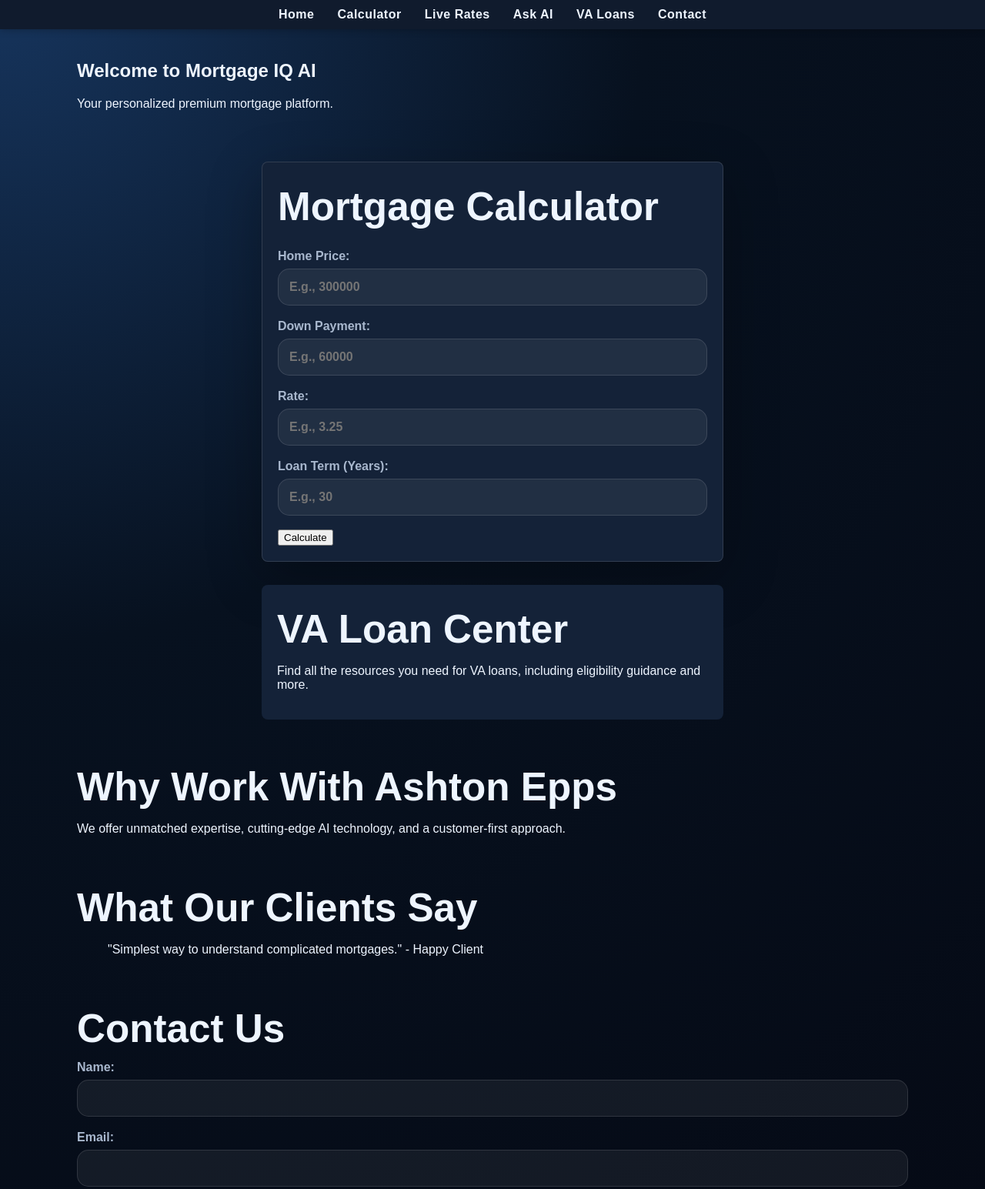
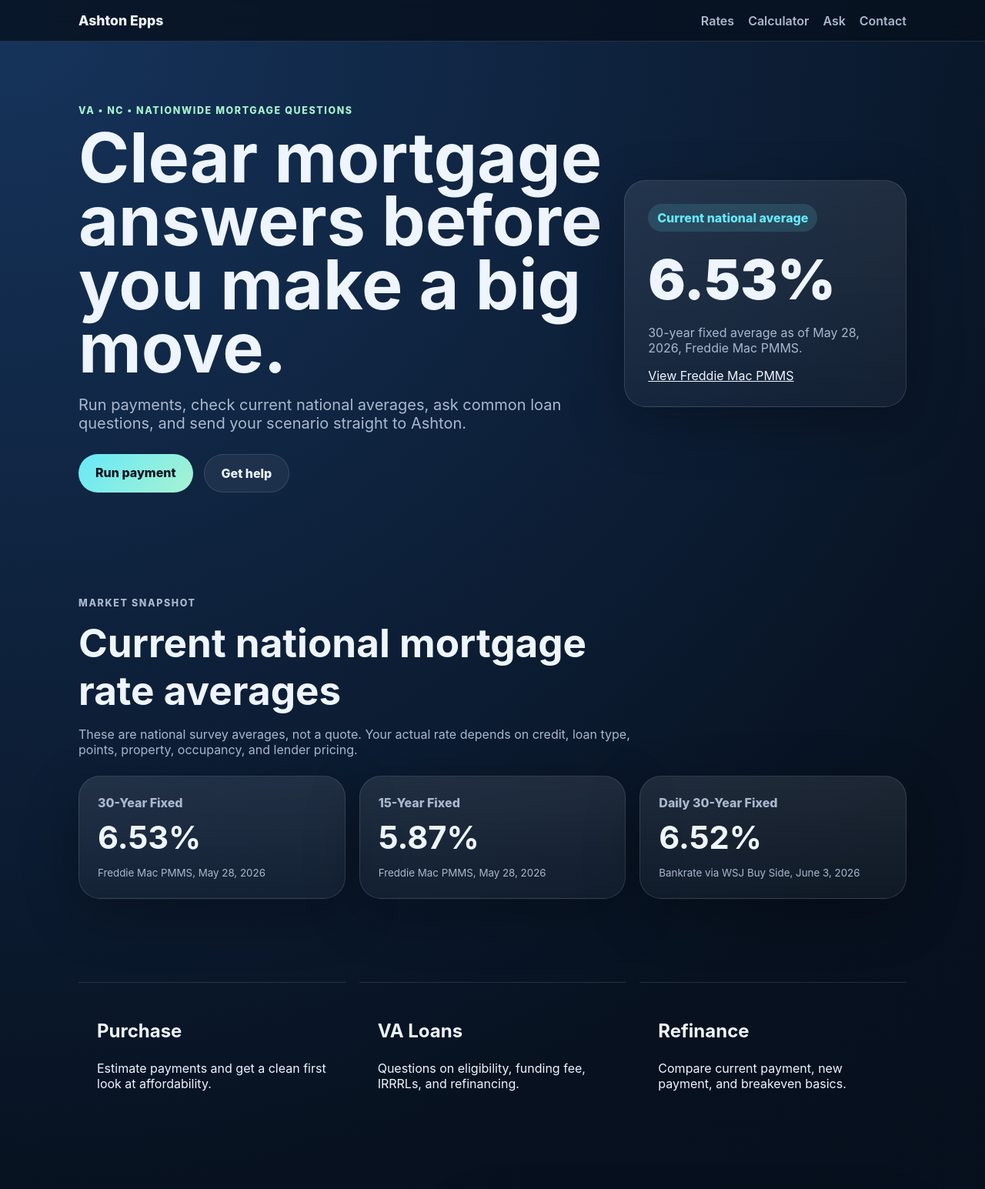
Before and after one commit to eppsashton-stack/epps-mortgage-ai, a plain HTML site: page index.html in a window 1280 px wide. Shown: the top 1545 px of the page at 77% size. Drawn offline with Linux system fonts and the light colour scheme.

Commit message:
Revert to Ashton Epps branding and previous layout

```diff
--- a/index.html
+++ b/index.html
@@ -3,106 +3,112 @@
 <head>
   <meta charset="utf-8" />
   <meta name="viewport" content="width=device-width, initial-scale=1" />
-  <title>Mortgage IQ AI | Powered by Ashton Epps</title>
-  <meta name="description" content="Mortgage premium platform with personalized solutions for all your mortgage needs." />
+  <title>Ashton Epps | Mortgage Help in VA & NC</title>
+  <meta name="description" content="Mortgage guidance, calculators, and quick answers for buyers, homeowners, VA borrowers, and refinance shoppers." />
   <link rel="stylesheet" href="styles.css" />
-  <style>
-    body {
-      margin: 0;
-      font-family: Arial, sans-serif;
-      background-color: var(--bg);
-      color: var(--text);
-      overflow-x: hidden;
-    }
-    .sticky-nav {
-      position: sticky;
-      top: 0;
-      background: var(--panel);
-      z-index: 1000;
-      display: flex;
-      justify-content: center;
-      padding: 10px 0;
-      box-shadow: 0 0 10px rgba(0, 0, 0, 0.3);
-    }
-    .sticky-nav a {
-      margin: 0 15px;
-      text-decoration: none;
-      color: var(--text);
-      font-weight: bold;
-      letter-spacing: 0.5px;
-    }
-    .section {
-      padding: 20px;
-    }
-    footer {
-      text-align: center;
-      padding: 20px;
-      background: var(--panel);
-      font-size: 14px;
-      color: var(--muted);
-    }
-    .calculator, .va-loan {
-      margin: 30px auto;
-      max-width: 600px;
-      padding: 20px;
-      background: var(--card);
-      border-radius: 8px;
-    }
-  </style>
 </head>
 <body>
-  <div class="sticky-nav">
-    <a href="#home">Home</a>
-    <a href="#calculator">Calculator</a>
-    <a href="#live-rates">Live Rates</a>
-    <a href="#ask-ai">Ask AI</a>
-    <a href="#va-loan">VA Loans</a>
-    <a href="#contact">Contact</a>
-  </div>
-  <main>
-    <section id="home" class="section">
-      <h1>Welcome to Mortgage IQ AI</h1>
-      <p>Your personalized premium mortgage platform.</p>
+  <header class="site-header">
+    <nav class="nav">
+      <a class="brand" href="#top">Ashton Epps</a>
+      <div class="nav-links">
+        <a href="#rates">Rates</a><a href="#calculator">Calculator</a><a href="#qa">Ask</a><a href="#contact">Contact</a>
+      </div>
+    </nav>
+  </header>
+
+  <main id="top">
+    <section class="hero">
+      <div class="hero-content">
+        <p class="eyebrow">VA • NC • Nationwide mortgage questions</p>
+        <h1>Clear mortgage answers before you make a big move.</h1>
+        <p class="subtitle">Run payments, check current national averages, ask common loan questions, and send your scenario straight to Ashton.</p>
+        <div class="hero-actions">
+          <a class="button primary" href="#calculator">Run payment</a>
+          <a class="button secondary" href="#contact">Get help</a>
+        </div>
+      </div>
+      <div class="hero-card">
+        <span class="badge">Current national average</span>
+        <div class="rate-big">6.53%</div>
+        <p>30-year fixed average as of May 28, 2026, Freddie Mac PMMS.</p>
+        <a href="https://www.freddiemac.com/pmms" target="_blank" rel="noopener">View Freddie Mac PMMS</a>
+      </div>
     </section>
 
-    <section id="calculator" class="section calculator">
-      <h2>Mortgage Calculator</h2>
-      <form>
-        <label>Home Price: <input type="number" placeholder="E.g., 300000"></label><br/>
-        <label>Down Payment: <input type="number" placeholder="E.g., 60000"></label><br/>
-        <label>Rate: <input type="number" step="0.01" placeholder="E.g., 3.25"></label><br/>
-        <label>Loan Term (Years): <input type="number" placeholder="E.g., 30"></label><br/>
-        <button>Calculate</button>
+    <section id="rates" class="section rate-section">
+      <div class="section-heading">
+        <p class="eyebrow">Market snapshot</p>
+        <h2>Current national mortgage rate averages</h2>
+        <p>These are national survey averages, not a quote. Your actual rate depends on credit, loan type, points, property, occupancy, and lender pricing.</p>
+      </div>
+      <div class="cards rates-grid">
+        <article class="card"><span>30-Year Fixed</span><strong>6.53%</strong><small>Freddie Mac PMMS, May 28, 2026</small></article>
+        <article class="card"><span>15-Year Fixed</span><strong>5.87%</strong><small>Freddie Mac PMMS, May 28, 2026</small></article>
+        <article class="card"><span>Daily 30-Year Fixed</span><strong>6.52%</strong><small>Bankrate via WSJ Buy Side, June 3, 2026</small></article>
+      </div>
+    </section>
+
+    <section class="section benefits">
+      <div class="feature"><h3>Purchase</h3><p>Estimate payments and get a clean first look at affordability.</p></div>
+      <div class="feature"><h3>VA Loans</h3><p>Questions on eligibility, funding fee, IRRRLs, and refinancing.</p></div>
+      <div class="feature"><h3>Refinance</h3><p>Compare current payment, new payment, and breakeven basics.</p></div>
+    </section>
+
+    <section id="calculator" class="section calc-wrap">
+      <div>
+        <p class="eyebrow">Mortgage calculator</p>
+        <h2>Estimate your monthly payment</h2>
+        <p>Includes principal, interest, taxes, insurance, and HOA. PMI is not included unless you add it into insurance/other costs.</p>
+      </div>
+      <form class="calculator" onsubmit="return false;">
+        <label>Home price <input id="price" type="number" value="400000" /></label>
+        <label>Down payment <input id="down" type="number" value="20000" /></label>
+        <label>Interest rate % <input id="rate" type="number" step="0.01" value="6.53" /></label>
+        <label>Loan term years <input id="term" type="number" value="30" /></label>
+        <label>Annual taxes <input id="taxes" type="number" value="3600" /></label>
+        <label>Annual insurance <input id="ins" type="number" value="1800" /></label>
+        <label>Monthly HOA/other <input id="hoa" type="number" value="0" /></label>
+        <button class="button primary" id="calcBtn">Calculate</button>
+        <div class="result"><span>Estimated payment</span><strong id="payment">$0</strong><small id="loanAmount"></small></div>
       </form>
     </section>
 
-    <section id="va-loan" class="section va-loan">
-      <h2>VA Loan Center</h2>
-      <p>Find all the resources you need for VA loans, including eligibility guidance and more.</p>
+    <section id="qa" class="section qa-section">
+      <div class="section-heading">
+        <p class="eyebrow">Mortgage Q&A</p>
+        <h2>Ask a quick mortgage question</h2>
+        <p>Type a question like “What is an IRRRL?”, “How much down payment do I need?”, or “What affects my rate?”</p>
+      </div>
+      <div class="ask-box">
+        <input id="question" placeholder="Ask your mortgage question..." />
+        <button class="button primary" id="askBtn">Ask</button>
+        <div id="answer" class="answer">Your answer will show here.</div>
+      </div>
     </section>
 
-    <section id="why" class="section">
-      <h2>Why Work With Ashton Epps</h2>
-      <p>We offer unmatched expertise, cutting-edge AI technology, and a customer-first approach.</p>
-    </section>
-
-    <section id="testimonials" class="section">
-      <h2>What Our Clients Say</h2>
-      <blockquote>"Simplest way to understand complicated mortgages." - Happy Client</blockquote>
-    </section>
-
-    <section id="contact" class="section">
-      <h2>Contact Us</h2>
-      <form>
-        <label>Name: <input type="text"></label><br/>
-        <label>Email: <input type="email"></label><br/>
-        <label>Message: <textarea></textarea></label><br/>
-        <button>Send</button>
+    <section id="contact" class="section contact-section">
+      <div>
+        <p class="eyebrow">Talk to Ashton</p>
+        <h2>Send your scenario</h2>
+        <p>Use this form for purchase, refinance, VA loan, or general mortgage questions. It sends to Ashton’s email.</p>
+      </div>
+      <form class="contact-form" action="https://formsubmit.co/epps.ashton@gmail.com" method="POST">
+        <input type="hidden" name="_subject" value="New mortgage lead from AshtonEpps.com" />
+        <input type="hidden" name="_captcha" value="false" />
+        <label>Name <input name="name" required /></label>
+        <label>Email <input name="email" type="email" required /></label>
+        <label>Phone <input name="phone" /></label>
+        <label>State <input name="state" placeholder="VA, NC, etc." /></label>
+        <label>What do you need help with? <textarea name="message" rows="5" required></textarea></label>
+        <button class="button primary" type="submit">Send to Ashton</button>
       </form>
     </section>
   </main>
+
   <footer>
-    <p>© 2026 Mortgage IQ AI | Licensed & Compliant</p>
+    <p>© 2026 Ashton Epps. Educational information only; not a commitment to lend or a rate quote. Rates change daily and vary by borrower scenario.</p>
   </footer>
+  <script src="script.js"></script>
 </body>
 </html>
```
